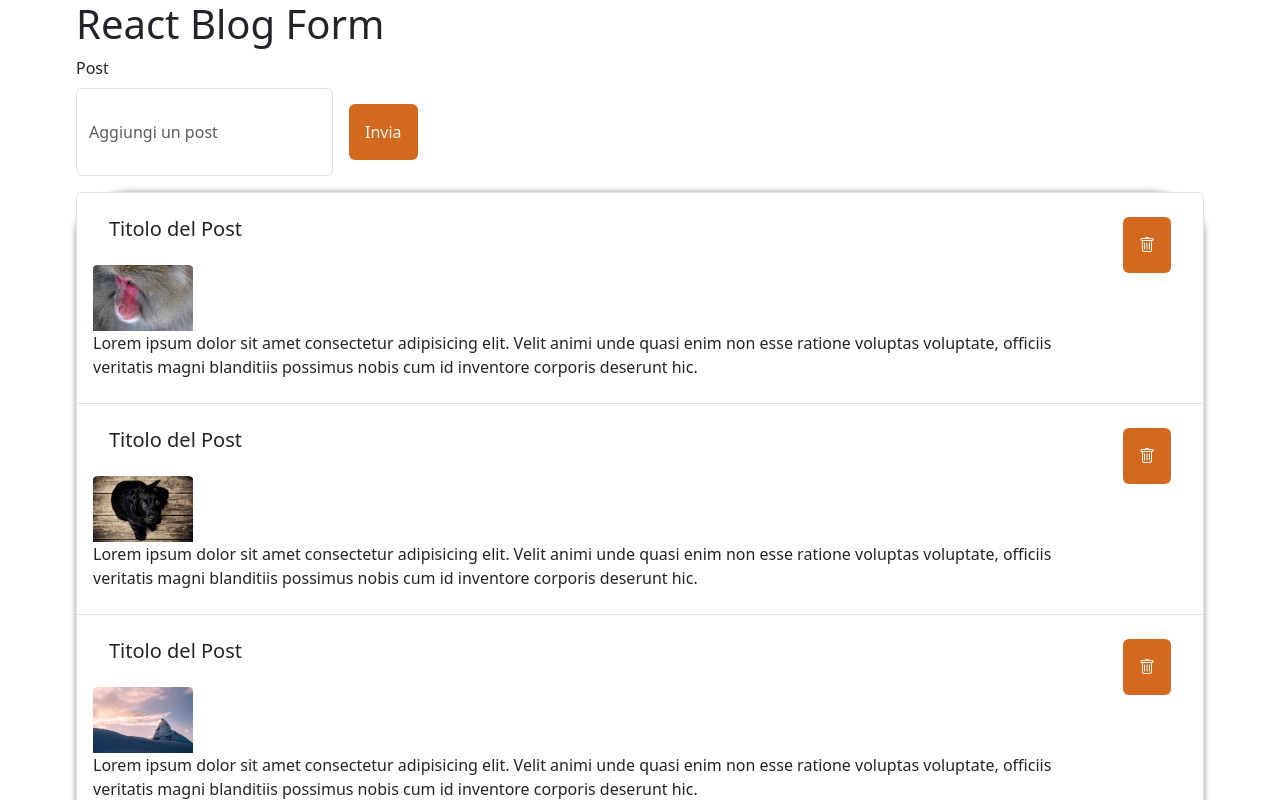
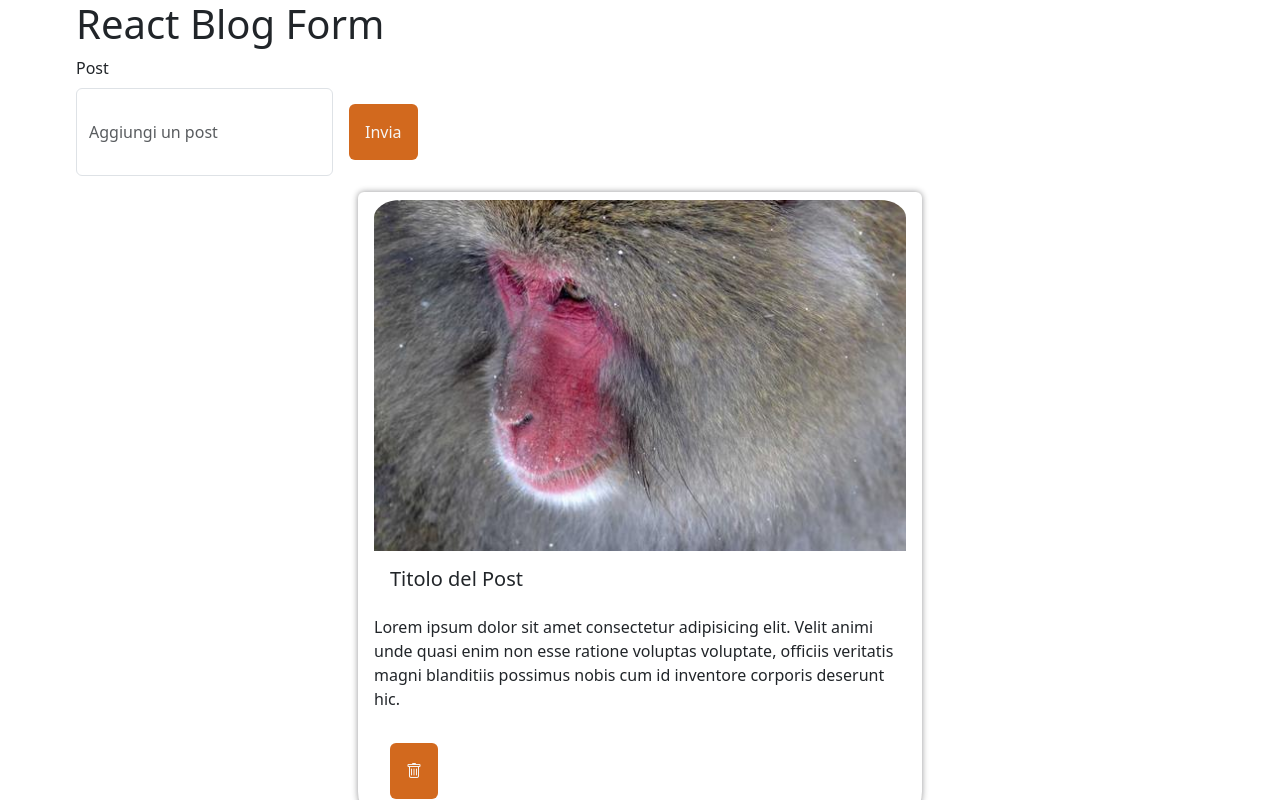
Before and after one commit to Vincenzo-Polverino/react-form-multifield, a React (Vite) app: page / in a window 1280 px wide. Shown: the top 800 px of the page. Built offline with nearby package versions, Linux system fonts and the light colour scheme.

Commit message:
other css fix

```diff
--- a/src/App.jsx
+++ b/src/App.jsx
@@ -79,14 +79,14 @@ function App() {
           </form>
 
         </div>
-        <div className="postCard">
+
 
         <ul className="list-group">
           {posts.map((post, index) => (
-              <li key={index} className="list-group-item d-flex justify-content-between">
+            <li key={index} className="list-group-item d-flex justify-content-between postCard">
               <div>
+                <img src={post.image} alt={post.title} />
                 <h5>{post.title}</h5>
-                  <img src={post.image} alt={post.title} style={{ width: '100px' }} />
                 <p>{post.content}</p>
 
               </div>
@@ -98,7 +98,7 @@ function App() {
         </ul>
 
 
-        </div >
+
       </div>
     </>
   )
--- a/src/index.css
+++ b/src/index.css
@@ -17,7 +17,9 @@ header {
 }
 
 
-
+img {
+    width: 100%;
+}
 
 footer {
     background-color: #444;
@@ -37,6 +39,7 @@ footer {
     display: flex;
     flex-wrap: wrap;
     flex-direction: column;
+    max-width: 50%;
     margin: auto;
     border: 2px, #000;
     border-radius: 5%;
```
Lines whose indentation alone changed are shown as unchanged.
